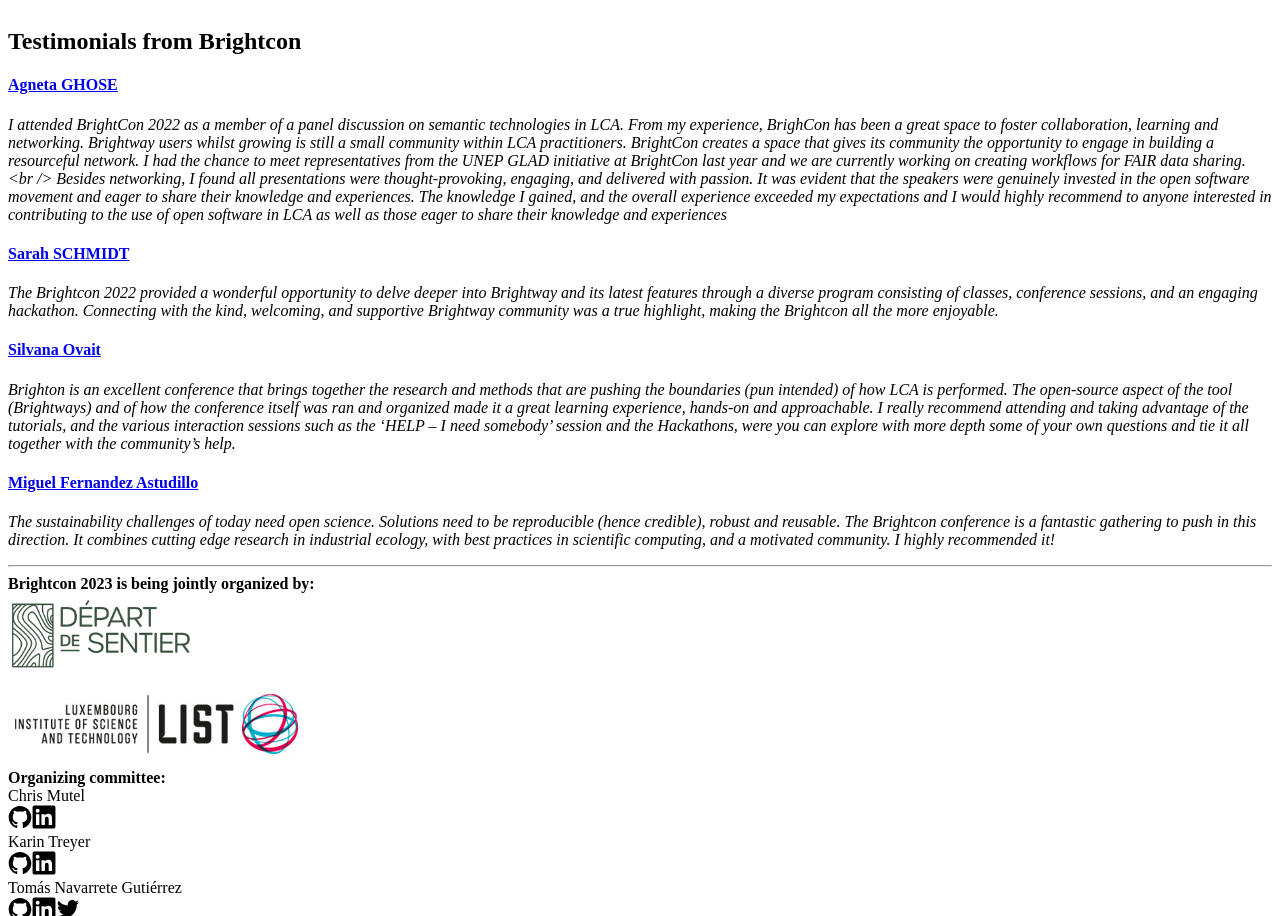
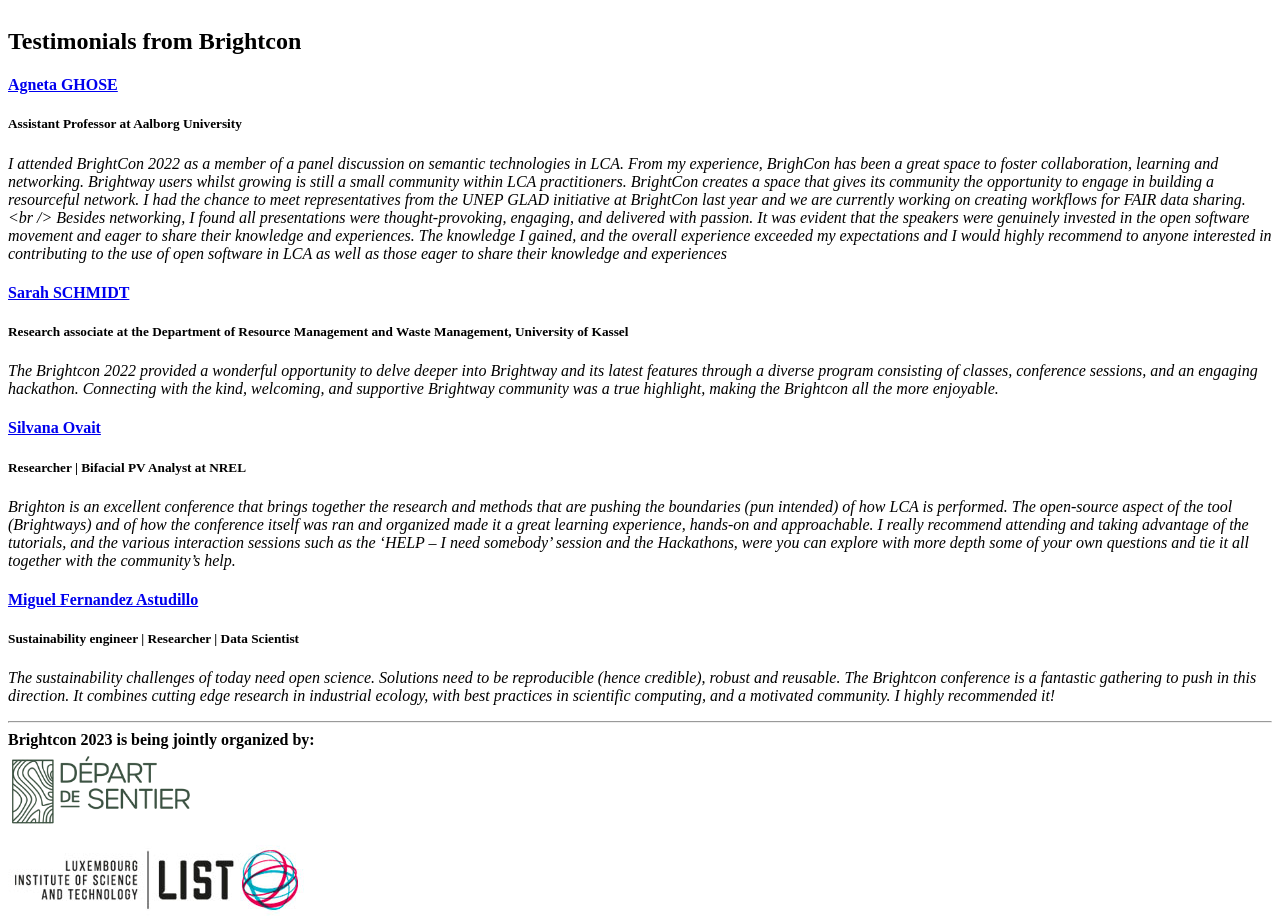
Before and after one commit to Depart-de-Sentier/brightcon-2023-website, a Nuxt app: page / in a window 1280 px wide. Shown: the part 2667-3583 px from the top of the page. Built offline with nearby package versions, Linux system fonts and the light colour scheme.

Commit message:
add testimonial person designation

```diff
--- a/components/Testimonials.vue
+++ b/components/Testimonials.vue
@@ -7,6 +7,7 @@
 			    <div class="card is-center">
 				    <header>
 					    <h4> <NuxtLink :to="q.linkedIn" >{{q.name}} </NuxtLink> </h4>
+					    <h5> {{q.designation}}  </h5>
 					    <div> <p> <i>{{q.reviewMore}} </i></p></div>
 				    </header>
 			    </div>
@@ -20,7 +21,7 @@
 const quotes = ref([
   {
     name: "Agneta GHOSE",
-    designation: "",
+    designation: "Assistant Professor at Aalborg University",
     reviewTitle: "",
     imgUrl: "/images/participants/agneta-ghose.jpg",
     reviewMore:" I attended BrightCon 2022 as a member of a panel discussion on semantic technologies in LCA. From my experience, BrighCon has been a great space to foster collaboration, learning and networking. Brightway users whilst growing is still a small community within LCA practitioners. BrightCon creates a space that gives its community the opportunity to engage in building a  resourceful network. I had the chance to meet representatives from the UNEP GLAD initiative at BrightCon last year and we are currently working on creating workflows for FAIR data sharing. <br /> Besides networking, I found all presentations were thought-provoking, engaging, and delivered with passion. It was evident that the speakers were genuinely invested in the open software movement and eager to share their knowledge and experiences. The knowledge I gained, and the overall experience exceeded my expectations and I would highly recommend to anyone interested in contributing to the use of open software in LCA as well as those eager to share their knowledge and experiences",
@@ -29,7 +30,7 @@
   },
   {
     name: "Sarah SCHMIDT",
-    designation: "",
+    designation: "Research associate at the Department of Resource Management and Waste Management, University of Kassel",
     reviewtitle: "",
     imgurl: "/images/participants/sara-schmidt.jpg",
     reviewMore: "The Brightcon 2022 provided a wonderful opportunity to delve deeper into Brightway and its latest features through a diverse program consisting of classes, conference sessions, and an engaging hackathon. Connecting with the kind, welcoming, and supportive Brightway community was a true highlight, making the Brightcon all the more enjoyable.",
@@ -37,7 +38,7 @@
   },
   {
     name: "Silvana Ovait",
-    designation: "",
+    designation: "Researcher | Bifacial PV Analyst at NREL",
     reviewTitle: "",
     imgUrl: "/images/participants/silvana-ovait.jpg",
     reviewMore: "Brighton is an excellent conference that brings together the research and methods that are pushing the boundaries (pun intended) of how LCA is performed. The open-source aspect of the tool (Brightways) and of how the conference itself was ran and organized made it a great learning experience, hands-on and approachable. I really recommend attending and taking advantage of the tutorials, and the various interaction sessions such as the ‘HELP – I need somebody’ session and the Hackathons, were you can explore with more depth some of your own questions and tie it all together with the community’s help.",
@@ -46,7 +47,7 @@
   },
   {
     name: "Miguel Fernandez Astudillo",
-    designation: "",
+    designation: "Sustainability engineer | Researcher | Data Scientist",
     reviewTitle: "",
     imgUrl: "/images/participants/miguel-fernandez-astudillo.jgp",
     reviewMore: "The sustainability challenges of today need open science. Solutions need to be reproducible (hence credible), robust and reusable. The Brightcon conference is a fantastic gathering to push in this direction. It combines cutting edge research in industrial ecology, with best practices in scientific computing, and a motivated community. I highly recommended it!",
```
